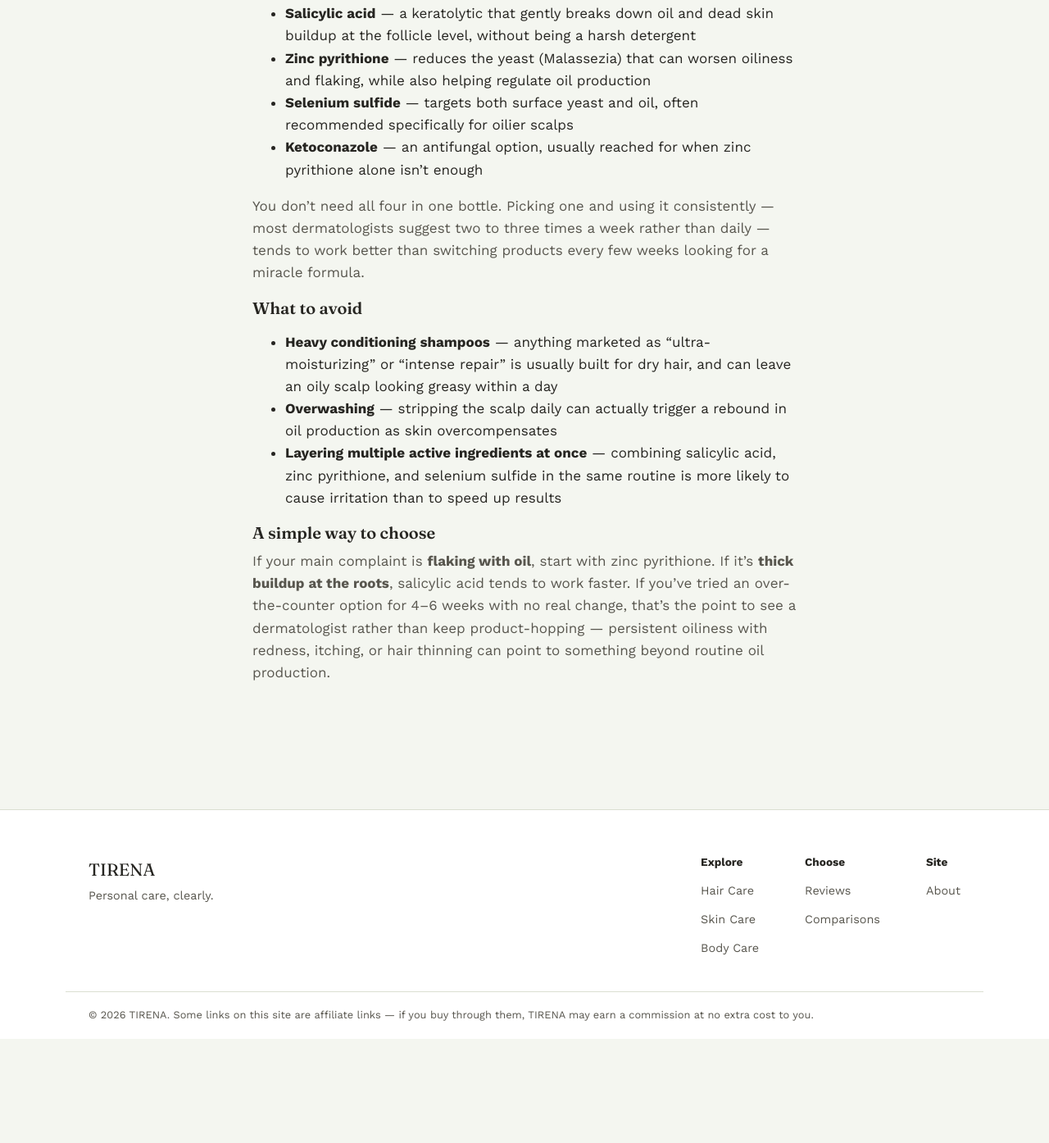
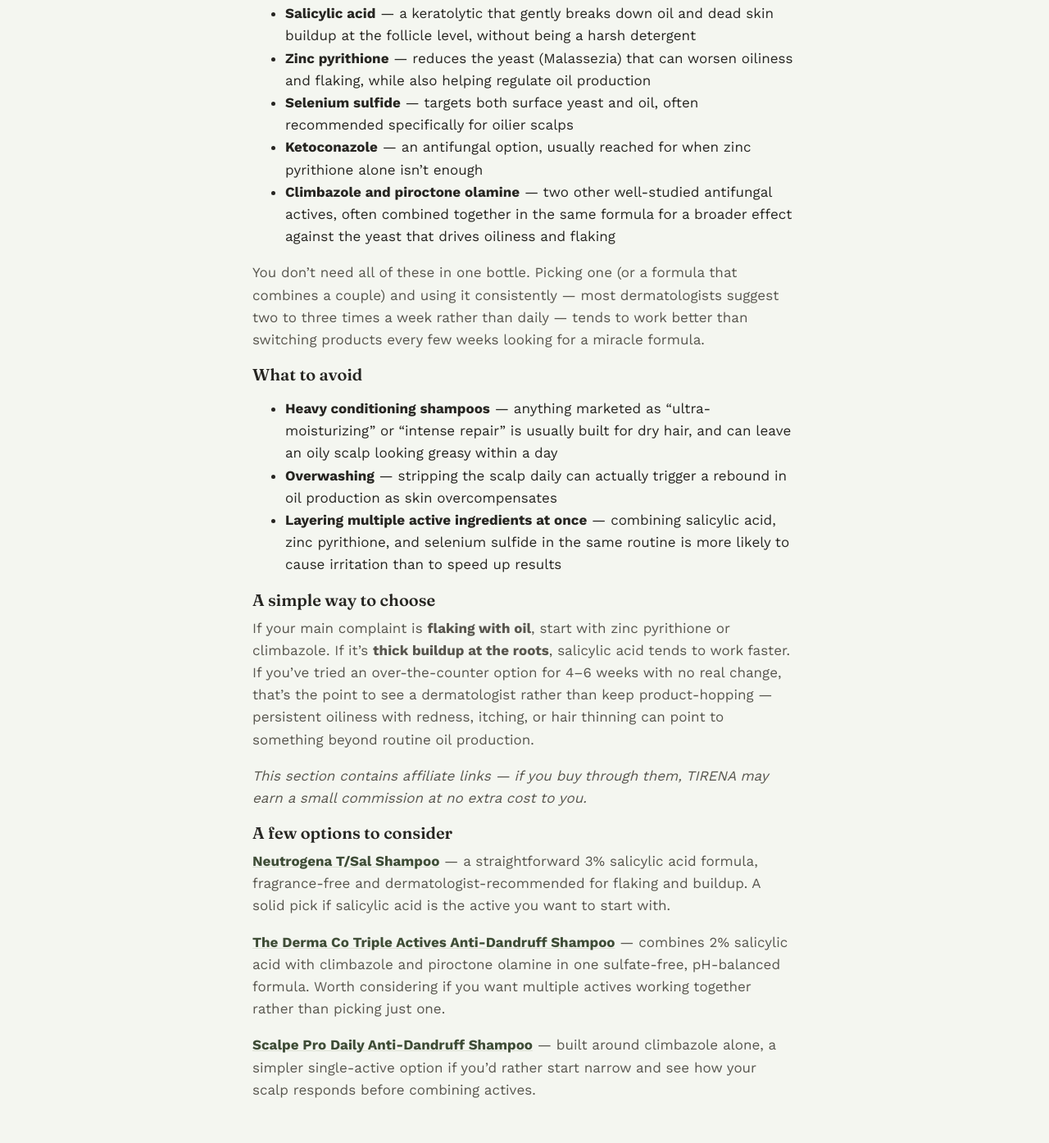
Before and after one commit to Dhinesh0024/tirena, an Astro site: page /articles/best-shampoos-for-oily-scalp in a window 1280 px wide. Shown: the part 646-2040 px from the top of the page at 82% size. Before the commit the page ends 1913 px from the top, so only its background shows below. Built offline with nearby package versions, Linux system fonts and the light colour scheme; Astro itself is replaced by a stand-in of ours.

Commit message:
Update src/content/articles/best-shampoos-for-oily-scalp.md (via Pages CMS)

```diff
--- a/src/content/articles/best-shampoos-for-oily-scalp.md
+++ b/src/content/articles/best-shampoos-for-oily-scalp.md
@@ -16,8 +16,9 @@ Dermatologists consistently point to a small set of active ingredients for oil-
 - **Zinc pyrithione** — reduces the yeast (Malassezia) that can worsen oiliness and flaking, while also helping regulate oil production
 - **Selenium sulfide** — targets both surface yeast and oil, often recommended specifically for oilier scalps
 - **Ketoconazole** — an antifungal option, usually reached for when zinc pyrithione alone isn't enough
+- **Climbazole and piroctone olamine** — two other well-studied antifungal actives, often combined together in the same formula for a broader effect against the yeast that drives oiliness and flaking
 
-You don't need all four in one bottle. Picking one and using it consistently — most dermatologists suggest two to three times a week rather than daily — tends to work better than switching products every few weeks looking for a miracle formula.
+You don't need all of these in one bottle. Picking one (or a formula that combines a couple) and using it consistently — most dermatologists suggest two to three times a week rather than daily — tends to work better than switching products every few weeks looking for a miracle formula.
 
 ### What to avoid
 
@@ -27,4 +28,14 @@ You don't need all four in one bottle. Picking one and using it consistently —
 
 ### A simple way to choose
 
-If your main complaint is **flaking with oil**, start with zinc pyrithione. If it's **thick buildup at the roots**, salicylic acid tends to work faster. If you've tried an over-the-counter option for 4–6 weeks with no real change, that's the point to see a dermatologist rather than keep product-hopping — persistent oiliness with redness, itching, or hair thinning can point to something beyond routine oil production.
+If your main complaint is **flaking with oil**, start with zinc pyrithione or climbazole. If it's **thick buildup at the roots**, salicylic acid tends to work faster. If you've tried an over-the-counter option for 4–6 weeks with no real change, that's the point to see a dermatologist rather than keep product-hopping — persistent oiliness with redness, itching, or hair thinning can point to something beyond routine oil production.
+
+*This section contains affiliate links — if you buy through them, TIRENA may earn a small commission at no extra cost to you.*
+
+### A few options to consider
+
+**[Neutrogena T/Sal Shampoo](https://link.amazon/B02rbWXdo)** — a straightforward 3% salicylic acid formula, fragrance-free and dermatologist-recommended for flaking and buildup. A solid pick if salicylic acid is the active you want to start with.
+
+**[The Derma Co Triple Actives Anti-Dandruff Shampoo](https://link.amazon/B004qqR67)** — combines 2% salicylic acid with climbazole and piroctone olamine in one sulfate-free, pH-balanced formula. Worth considering if you want multiple actives working together rather than picking just one.
+
+**[Scalpe Pro Daily Anti-Dandruff Shampoo](https://link.amazon/B09brwvm9)** — built around climbazole alone, a simpler single-active option if you'd rather start narrow and see how your scalp responds before combining actives.
```
